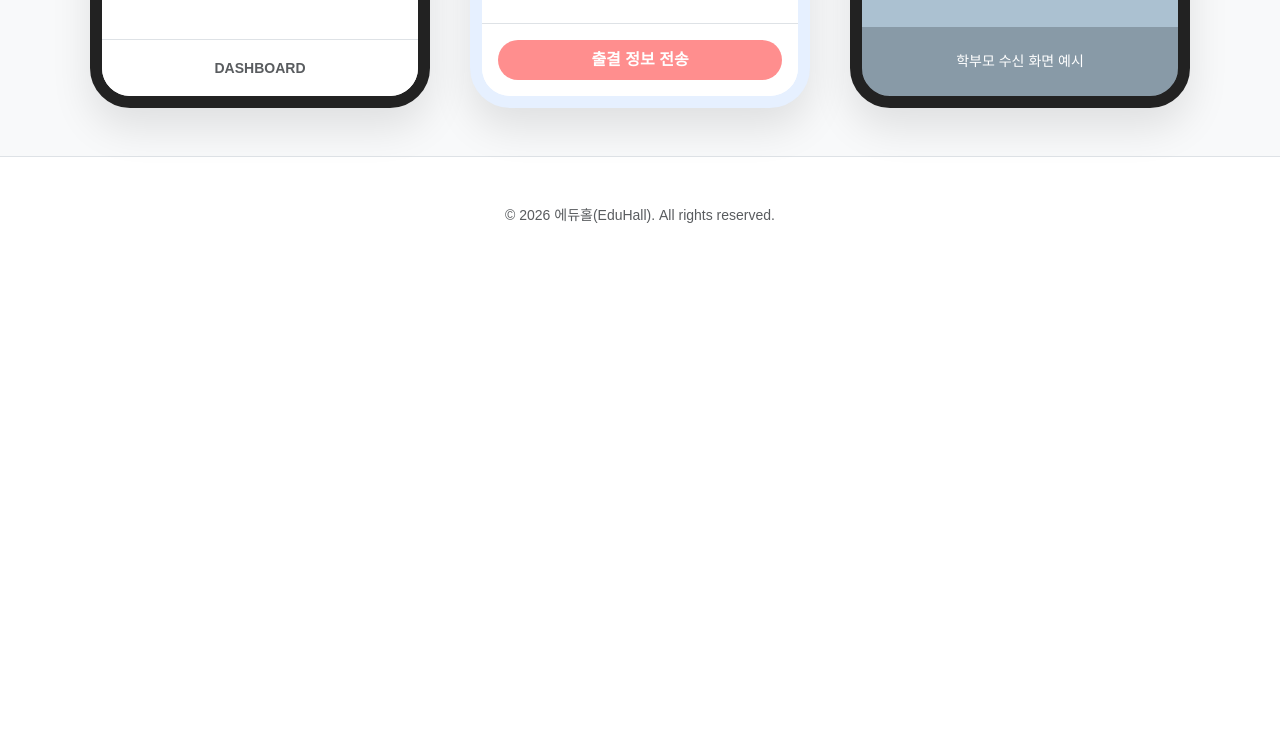
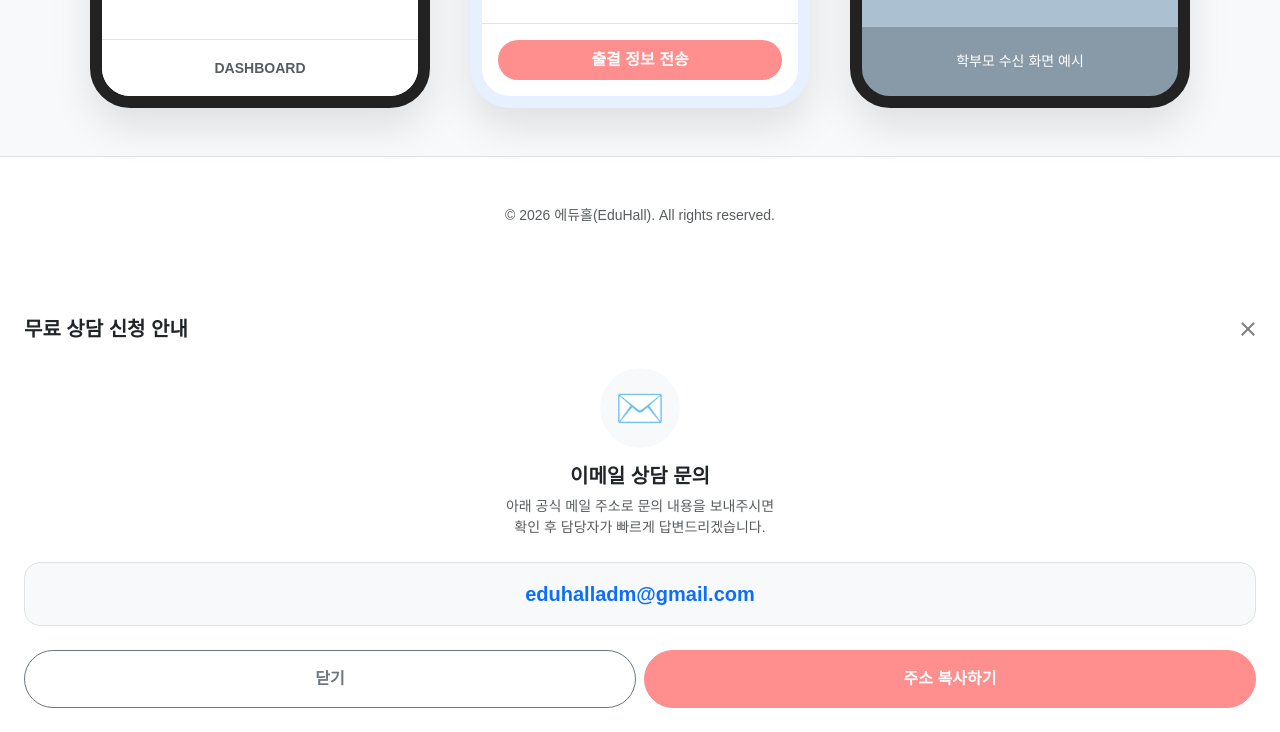
Before and after one commit to joowonsik/eduhall, a website: page index.html in a window 1280 px wide. Shown: the part 1323-2055 px from the top of the page. Before the commit the page ends 1613 px from the top, so only its background shows below. Drawn offline with nearby package versions, Linux system fonts and the light colour scheme; a web font is replaced by a local one.

Commit message:
Fix HTML encoding issues in index.html

```diff
--- a/index.html
+++ b/index.html
@@ -211,52 +211,50 @@
         <p class="small">&copy; 2026 에듀홀(EduHall). All rights reserved.</p>
     </footer>
 
-    <div class="modal fade" id="mailModal" tabindex="-1" aria-labelledby="mailModalLabel" aria-hidden="true">
-        <div class="modal-dialog modal-dialog-centered">
 <div class="modal-content overflow-hidden">
     <div class="modal-header border-0 pt-4 px-4">
-                    <h5 class="modal-title fw-bold" id="mailModalLabel">무료 상담 신청</h5>
+        <h5 class="modal-title fw-bold" id="mailModalLabel">무료 상담 신청 안내</h5>
         <button type="button" class="btn-close" data-bs-dismiss="modal" aria-label="Close"></button>
     </div>
-                <div class="modal-body p-4">
-                    <form id="contactForm">
-                        <div class="mb-3">
-                            <label class="form-label small fw-bold">학교/기관명</label>
-                            <input type="text" class="form-control rounded-3" placeholder="예: 에듀초등학교" required>
+    <div class="modal-body p-4 text-center">
+        <div class="mb-4">
+            <div class="rounded-circle bg-light d-inline-flex align-items-center justify-content-center mb-3" style="width: 80px; height: 80px;">
+                <span style="font-size: 2.5rem;">✉️</span>
             </div>
-                        <div class="mb-3">
-                            <label class="form-label small fw-bold">담당자 성함</label>
-                            <input type="text" class="form-control rounded-3" placeholder="성함을 입력해주세요" required>
+            <h5 class="fw-bold mb-2">이메일 상담 문의</h5>
+            <p class="text-muted small">아래 공식 메일 주소로 문의 내용을 보내주시면<br>확인 후 담당자가 빠르게 답변드리겠습니다.</p>
         </div>
-                        <div class="mb-3">
-                            <label class="form-label small fw-bold">연락처</label>
-                            <input type="tel" class="form-control rounded-3" placeholder="010-0000-0000" required>
+
+        <div class="p-3 border rounded-4 bg-light mb-4">
+            <span class="fw-bold text-primary fs-5" id="emailAddr">eduhalladm@gmail.com</span>
         </div>
-                        <div class="mb-4">
-                            <label class="form-label small fw-bold">문의내용 (선택)</label>
-                            <textarea class="form-control rounded-3" rows="3" placeholder="궁금하신 점을 남겨주세요"></textarea>
+
+        <div class="row g-2">
+            <div class="col-6">
+                <button type="button" class="btn btn-outline-secondary w-100 py-3 rounded-pill fw-bold" data-bs-dismiss="modal">닫기</button>
             </div>
-                        <button type="submit" class="btn btn-primary w-100 py-3 rounded-pill fw-bold">상담 신청하기</button>
-                    </form>
+            <div class="col-6">
+                <button type="button" onclick="copyEmail()" class="btn btn-primary w-100 py-3 rounded-pill fw-bold">주소 복사하기</button>
             </div>
         </div>
     </div>
 </div>
 
+<script src="https://cdn.jsdelivr.net/npm/bootstrap@5.3.0/dist/js/bootstrap.bundle.min.js"></script>
 <script>
 function copyEmail() {
     const email = "eduhalladm@gmail.com";
 
-    // 이메일 주소 복사
+    // 이메일 주소 복사 기능
     navigator.clipboard.writeText(email).then(() => {
         alert('이메일 주소가 복사되었습니다!\n메일함에서 붙여넣기(Ctrl+V) 해주세요.');
 
-        // 모달 닫기 (선택사항)
+        // 모달 닫기
         const modalElement = document.getElementById('mailModal');
         const modal = bootstrap.Modal.getInstance(modalElement);
         if (modal) modal.hide();
     }).catch(err => {
-        // 복사 실패 시 예외 처리
+        // 복사 실패 시 (구형 브라우저 대응)
         alert('이메일 주소: ' + email);
     });
 }
```
Lines whose indentation alone changed are shown as unchanged.
